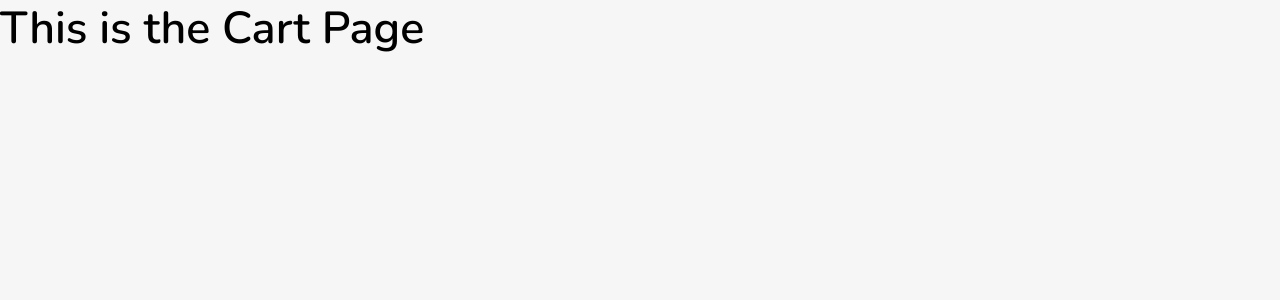
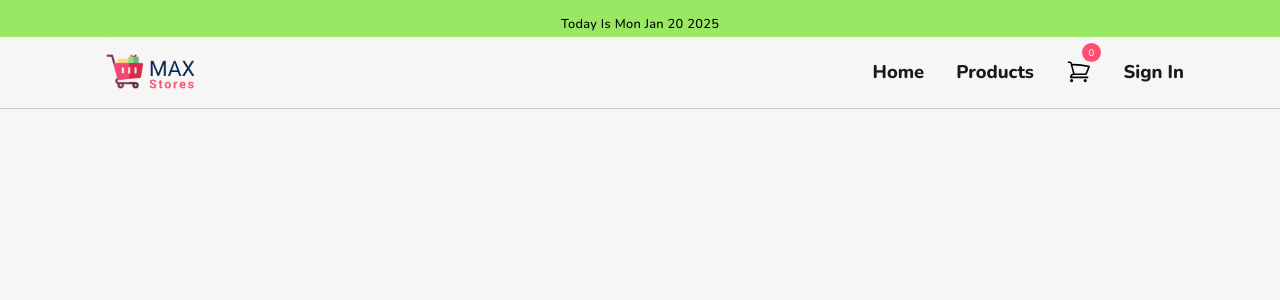
Before and after one commit to Chiemezie-Uchenwoke/max-stores, a React (Vite) app: page /cart in a window 1280 px wide. Shown: the top 300 px of the page. Built offline with nearby package versions, Linux system fonts and the light colour scheme.

Commit message:
add header to the cart page

```diff
--- a/src/components/pages/Cart.jsx
+++ b/src/components/pages/Cart.jsx
@@ -1,6 +1,10 @@
+import Header from "../Header/Header";
+
 const Cart = () => {
     return(
-        <h1>This is the Cart Page</h1>
+        <>
+            <Header />
+        </>
     )
 }
 export default Cart;
```
